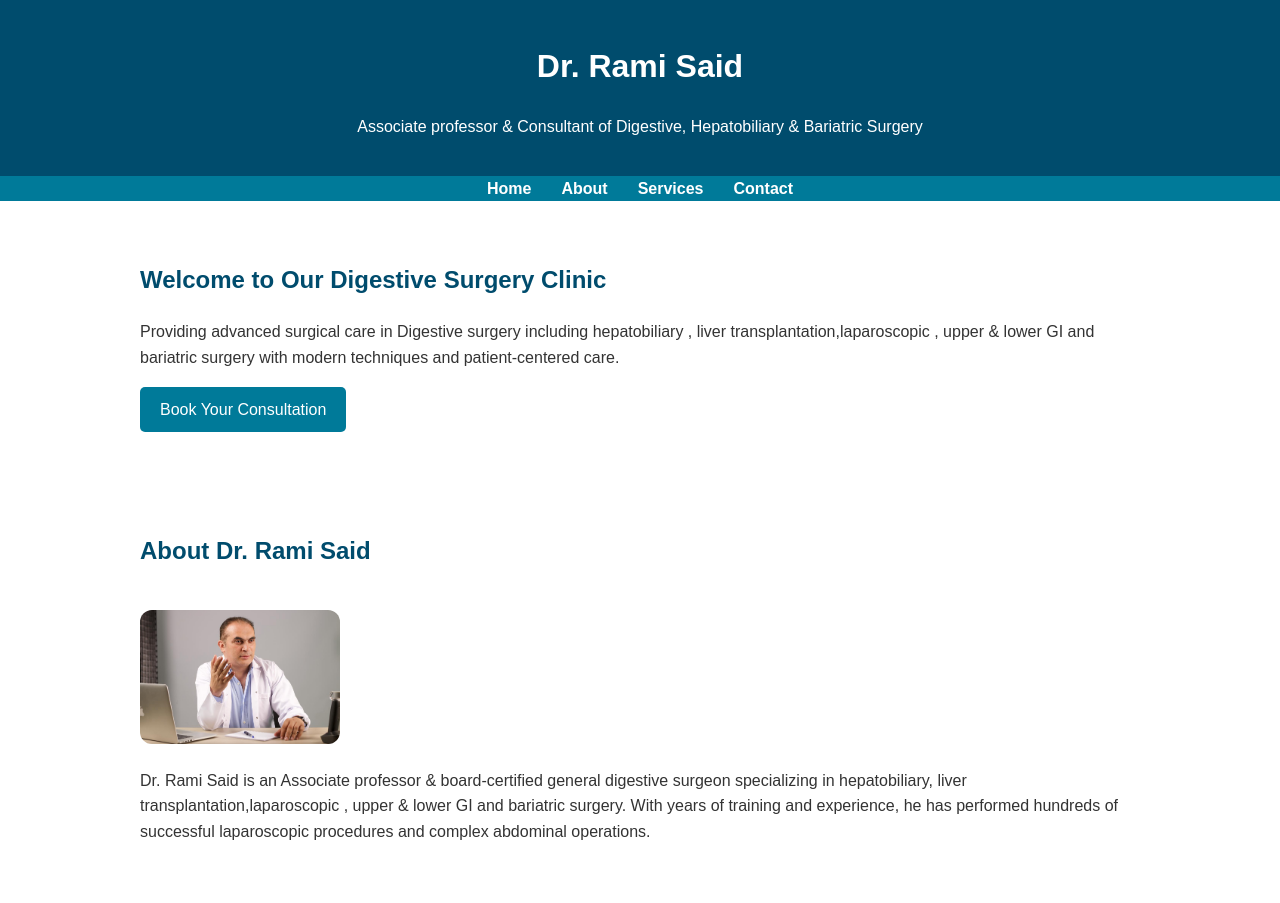
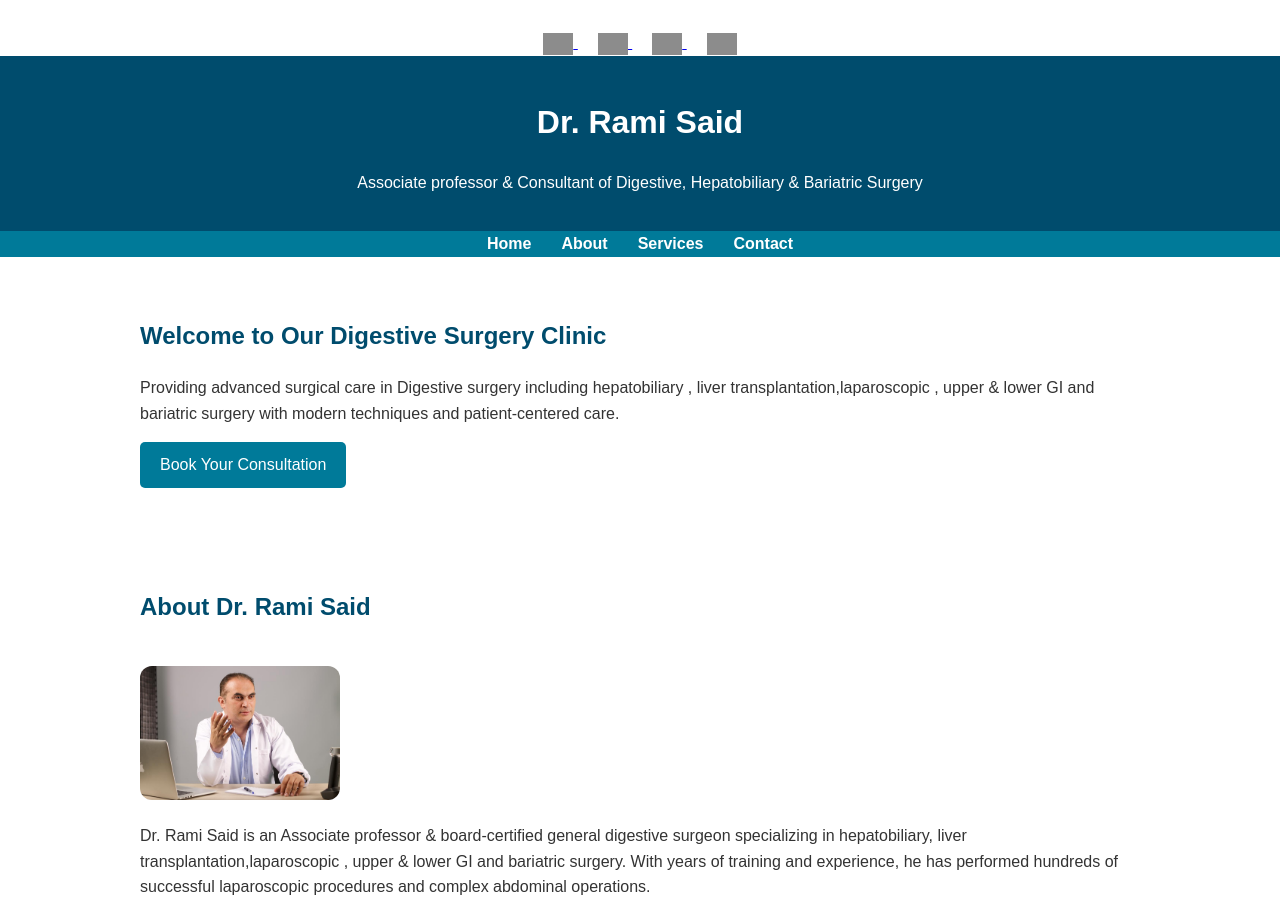
Before and after one commit to RamiSaeedClinic/RamiSaeed-Clinic, a plain HTML site: page index.html in a window 1280 px wide. Shown: the top 903 px of the page. Drawn offline with Linux system fonts and the light colour scheme; grey boxes are pictures that could not be loaded.

Commit message:
Update index.html

```diff
--- a/index.html
+++ b/index.html
@@ -20,6 +20,20 @@
     ul { padding-left: 20px; }
   </style>
 </head>
+<div style="text-align: center; margin-top: 30px;">
+  <a href="https://www.facebook.com/Proframisaid" target="_blank" style="margin: 0 10px;">
+    <img src="https://cdn.jsdelivr.net/gh/simple-icons/simple-icons/icons/facebook.svg" alt="Facebook" width="30" style="vertical-align: middle; filter: invert(0.3);" />
+  </a>
+  <a href="https://www.instagram.com/proframisaid?igsh=MW16djM1ZW52eWFzaA==" target="_blank" style="margin: 0 10px;">
+    <img src="https://cdn.jsdelivr.net/gh/simple-icons/simple-icons/icons/instagram.svg" alt="Instagram" width="30" style="vertical-align: middle; filter: invert(0.3);" />
+  </a>
+  <a href="https://www.tiktok.com/@ramisaid22?_t=8lqcYweT64T&_r=1" target="_blank" style="margin: 0 10px;">
+    <img src="https://cdn.jsdelivr.net/gh/simple-icons/simple-icons/icons/tiktok.svg" alt="TikTok" width="30" style="vertical-align: middle; filter: invert(0.3);" />
+  </a>
+  <a href="https://wa.me/20XXXXXXXXXX" target="_blank" style="margin: 0 10px;">
+    <img src="https://cdn.jsdelivr.net/gh/simple-icons/simple-icons/icons/whatsapp.svg" alt="WhatsApp" width="30" style="vertical-align: middle; filter: invert(0.3);" />
+  </a>
+</div>
 <body>
   <header>
     <h1>Dr. Rami Said</h1>
```
